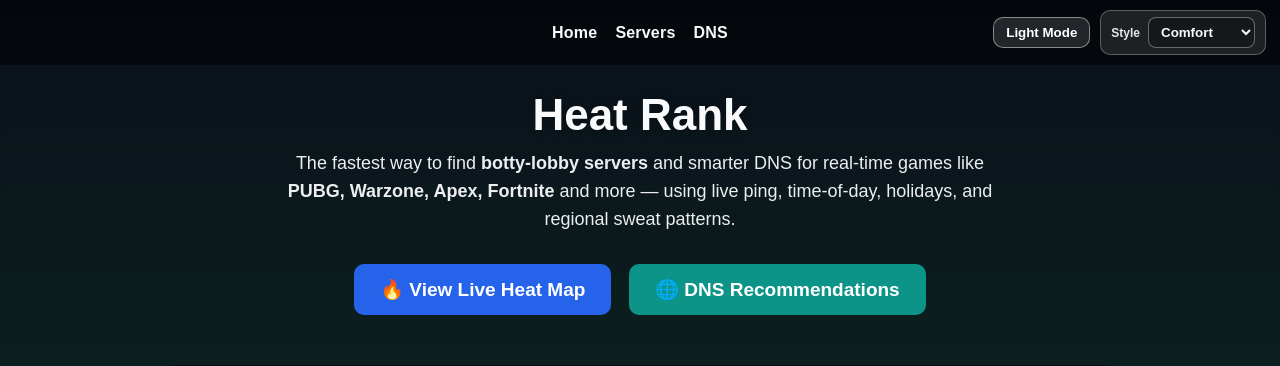
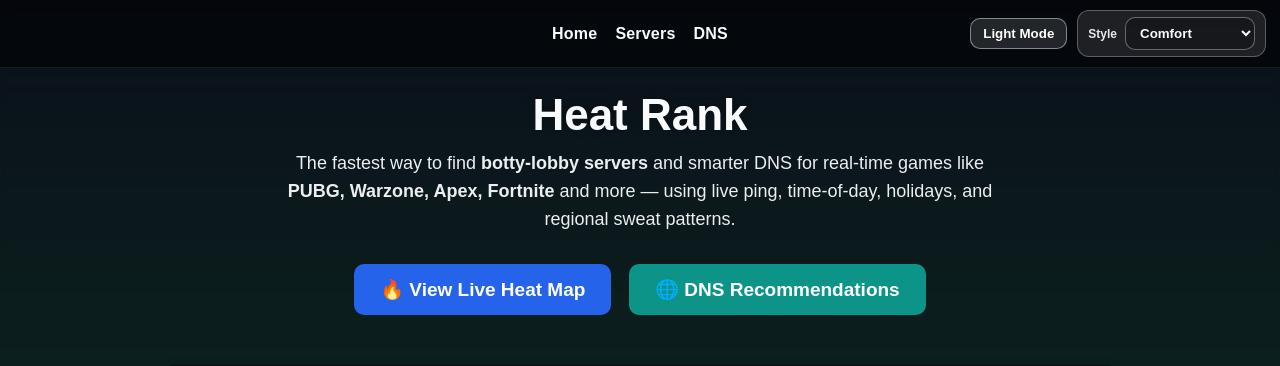
Before and after one commit to MVPC0/heat-rank, a Flask app: page / in a window 1280 px wide. Shown: the top 366 px of the page. Run offline with Flask 3, Linux system fonts and the light colour scheme; data that the repository does not hold is empty.

Commit message:
Update home.html

```diff
--- a/templates/home.html
+++ b/templates/home.html
@@ -7,6 +7,8 @@
 
 <style>
   :root{
+    --nav-h: 64px;
+
     --text-light: #0b1220;
     --text-dark:  #f9fafb;
     --nav-bg: rgba(0,0,0,0.55);
@@ -27,8 +29,8 @@
   }
   body::before{
     content:"";
-    position:fixed; top:0; left:0;
-    width:100%; height:100%;
+    position:fixed;
+    inset:0;
     background: rgba(255,255,255,0.42);
     z-index:-1;
     transition: background .4s;
@@ -52,18 +54,19 @@
     grid-template-columns: 1fr auto 1fr;
     align-items:center;
 
+    min-height: var(--nav-h);
+
     gap:12px;
     padding:10px 14px;
     background: var(--nav-bg);
     color:#f9fafb;
     font-weight:800;
     backdrop-filter: blur(6px);
+    border-bottom: 1px solid rgba(255,255,255,0.08);
   }
 
-  /* left spacer */
   .nav-spacer{ min-height:1px; }
 
-  /* CENTERED LINKS */
   .nav-center{
     display:flex;
     align-items:center;
@@ -81,7 +84,6 @@
   }
   #topNav a:hover{ text-decoration:underline; }
 
-  /* RIGHT CONTROLS */
   .nav-right{
     display:flex;
     align-items:center;
@@ -108,7 +110,7 @@
     align-items:center;
     gap:8px;
     padding:6px 10px;
-    border-radius:10px;
+    border-radius:12px;
     border:1px solid rgba(255,255,255,0.28);
     background: rgba(255,255,255,0.10);
     color:#f3f4f6;
@@ -119,14 +121,15 @@
   .nightStyleWrap label{ opacity:.95; }
 
   #nightStyle{
-    border-radius:8px;
-    padding:6px 8px;
+    border-radius:10px;
+    padding:7px 10px;
     border:1px solid rgba(255,255,255,0.35);
     background: rgba(0,0,0,0.25);
     color:#f9fafb;
     font-weight:900;
     outline:none;
     cursor:pointer;
+    min-width: 130px;
   }
 
   /* =========================
@@ -134,7 +137,7 @@
      ========================= */
   header{
     text-align:center;
-    padding: 90px 15px 0; /* room for fixed navbar */
+    padding: calc(var(--nav-h) + 26px) 15px 0; /* ✅ uses navbar height */
   }
   header h1{
     font-size:44px;
@@ -198,13 +201,8 @@
     font-size:17px;
     line-height:1.7;
   }
-  ul.features li{
-    margin: 10px 0;
-  }
-  ul.features li::before{
-    content:"🔥";
-    margin-right:8px;
-  }
+  ul.features li{ margin: 10px 0; }
+  ul.features li::before{ content:"🔥"; margin-right:8px; }
 
   footer{
     text-align:center;
@@ -224,7 +222,8 @@
      MOBILE spacing (clean + breathable)
      ========================= */
   @media (max-width: 740px){
-    /* stack nav into rows: links centered, controls centered */
+    :root{ --nav-h: 92px; } /* ✅ navbar wraps -> reserve more */
+
     #topNav{
       grid-template-columns: 1fr;
       justify-items:center;
@@ -236,9 +235,6 @@
       justify-content:center;
     }
 
-    header{
-      padding-top: 128px; /* room for wrapped navbar */
-    }
     header h1{ font-size: 32px; }
     header p{
       font-size: 15px;
```
